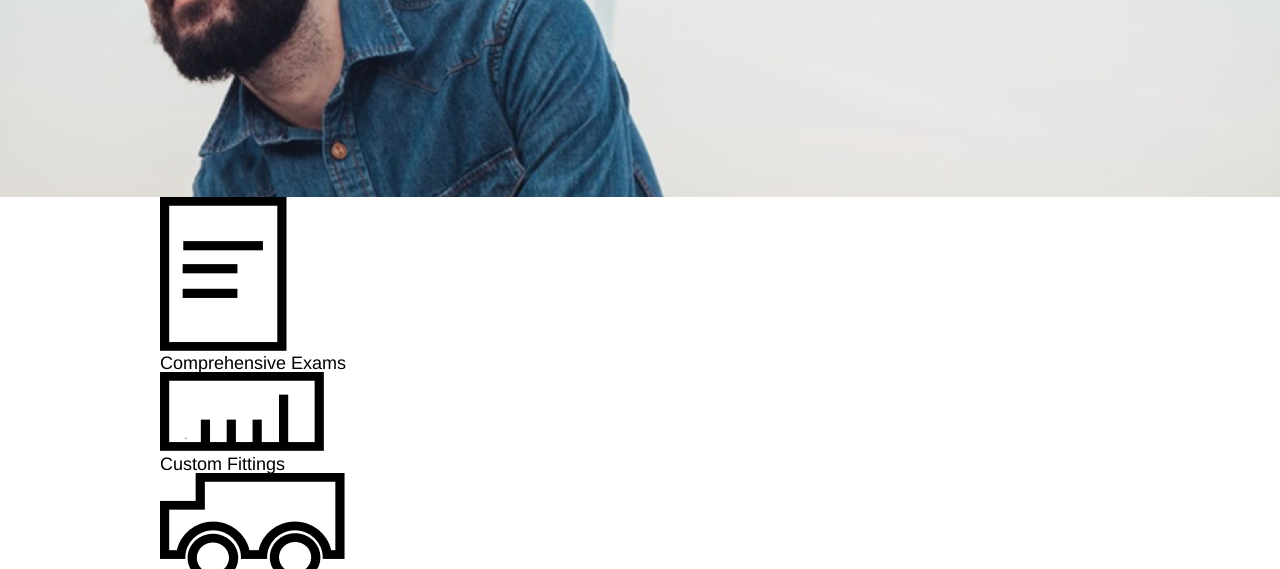
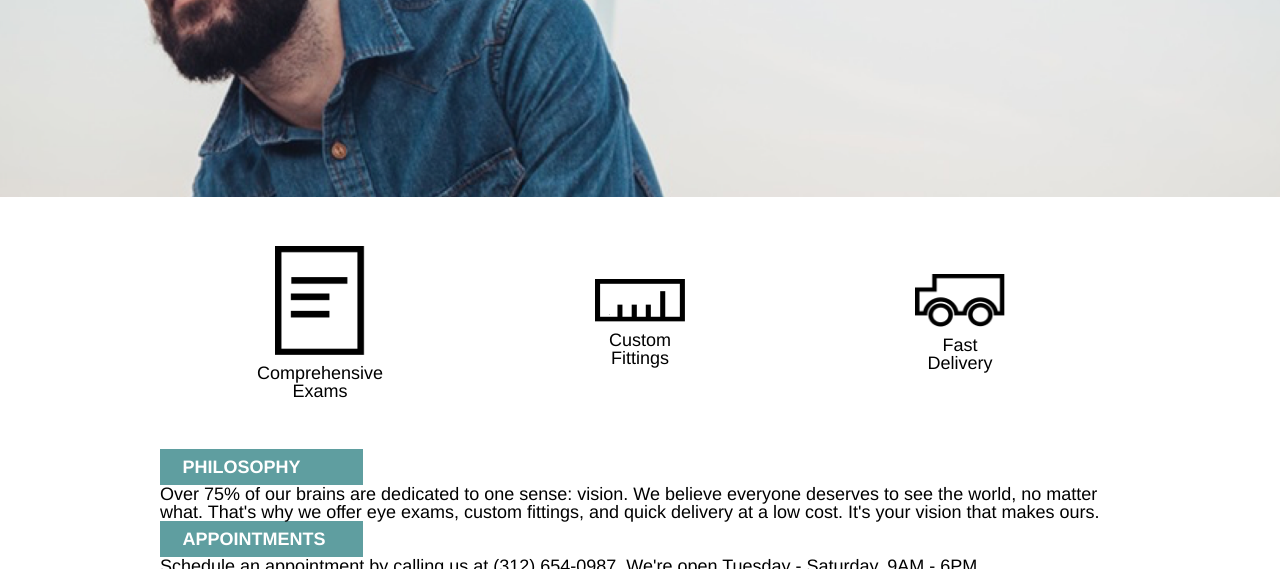
Before and after one commit to advocatecrf/Optics, a plain HTML site: page index.html in a window 1280 px wide. Shown: the part 343-912 px from the top of the page. Drawn offline with Linux system fonts and the light colour scheme.

Commit message:
Add feature and about section styles

```diff
--- a/resources/css/style.css
+++ b/resources/css/style.css
@@ -57,3 +57,38 @@ h1 {
   line-height: 1.2;
   padding: 1.5rem 5rem;
 }
+
+/* Features Section Styles */
+.features {
+  display: flex;
+  justify-content: space-around;
+  align-items: center;
+  margin: 3rem 0;
+}
+.feature-box {
+  width: 5rem;
+  height: 8rem;
+  display: flex;
+  flex-direction: column;
+  justify-content: center;
+  align-items: center;
+}
+.feature-box img {
+  max-width: 5rem;
+  height: auto;
+}
+.feature-box p {
+  text-align: center;
+  margin-top: .5rem;
+}
+
+/* About Section Styles */
+.about-box h2 {
+  background-color: cadetblue;
+  text-transform: uppercase;
+  font-weight: bold;
+  font-size: 1rem;
+  color: white;
+  padding: 0.5rem 0 0.5rem 1.25rem;
+  width: 10rem;
+}
```
